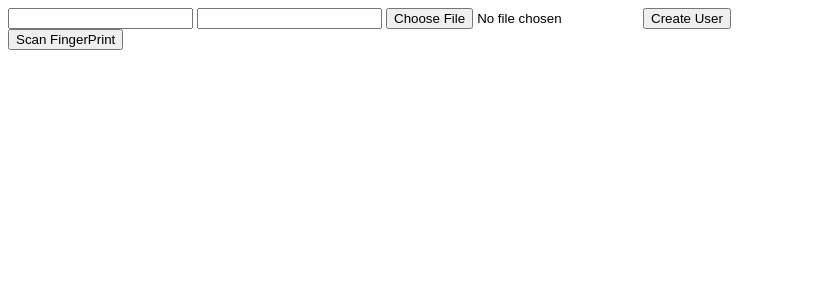
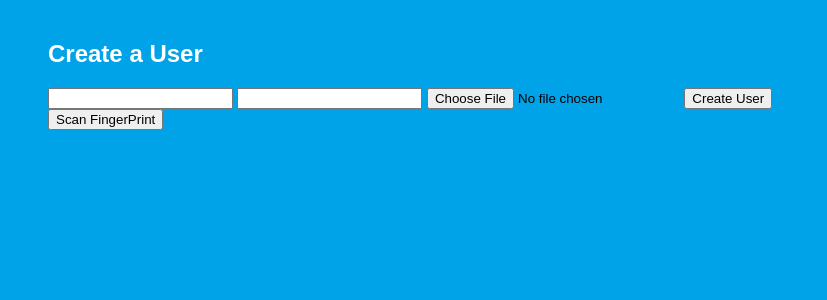
Before and after one commit to cps410/FingerPrintVerification, a Django app: template Servers/common/auth_core/templates/auth_core/newuser.html in a window 1280 px wide. Shown: the top 300 px of the page, without its empty margins (0-827 px from the left). Run offline with Django 3.2, Linux system fonts and the light colour scheme; the template is opened without the code that fills it, so the values that code supplies are empty, except form fields; tables that the repository leaves empty hold one stand-in row (values such as "Sample post"); form fields are guessed from the names that the template uses; parts of the project's set-up code (start-up, migrations or seed data) failed here and were passed over; some libraries are stand-ins or nearby versions.

Commit message:
Add static files and styling

```diff
--- /dev/null
+++ b/Servers/common/auth_core/templates/auth_core/fingerPrint.css
@@ -0,0 +1,65 @@
+body {
+    background-color: #00A2E8;
+    font-family: Arial, Helvetica, sans-serif;
+}
+
+h1 {
+    padding-top:20px;
+    color: #FFFFFF;
+    font-size: 75px;
+}
+
+h2 {
+    padding-left: 40px;
+    padding-top:20px;
+    color: #FFFFFF;
+}
+
+#userForm {
+    padding-left: 40px;
+}
+
+#appForm {
+    text-align:center;
+}
+
+#login {
+    padding-left:40px;
+}
+
+#fingerPrint {
+    text-align: center;
+}
+
+img {
+    display: block;
+    margin-left: auto;
+    margin-right: auto;
+    width: 20%;
+}
+
+span {
+    color: #FFFFFF;
+    font-size: 20px;
+}
+
+#formPadder {
+    padding-left:40px;
+}
+
+#loginLink {
+    padding-top: 25px;
+    font-size:20px;
+    text-align: center;
+    color: #0030A2;
+}
+
+a {
+    font-style: italic;
+    color: #0030A2;
+    text-decoration: none;
+}
+
+a:hover {
+    color: #FFFFFF;
+}
--- a/Servers/common/auth_core/templates/auth_core/newuser.html
+++ b/Servers/common/auth_core/templates/auth_core/newuser.html
@@ -4,9 +4,18 @@
   <head>
     <meta charset="utf-8">
     <title>New User Creation</title>
+
+    <link href="fingerPrint.css" rel="stylesheet" />
+
   </head>
   <body>
-    <form class="" enctype="multipart/form-data" method="POST">
+    <header>
+        <h2>
+            Create a User
+        </h2>
+    </header>
+    <div id="userForm">
+    <form enctype="multipart/form-data" method="POST">
       {% csrf_token %}
       {{ form.username }}
       {{ form.password }}
@@ -29,6 +38,6 @@
      };
      </script>
       <button id="fingerprint_button" name="fingerprint_button" onclick="clicked()">Scan FingerPrint</button>
-
+    </div>
   </body>
 </html>
```
Also changed, not shown: Servers/common/auth_core/templates/auth_core/authenticatedsession_form.html (+15 -1 lines), Servers/common/auth_core/templates/auth_core/login.html (+19 -6 lines).
